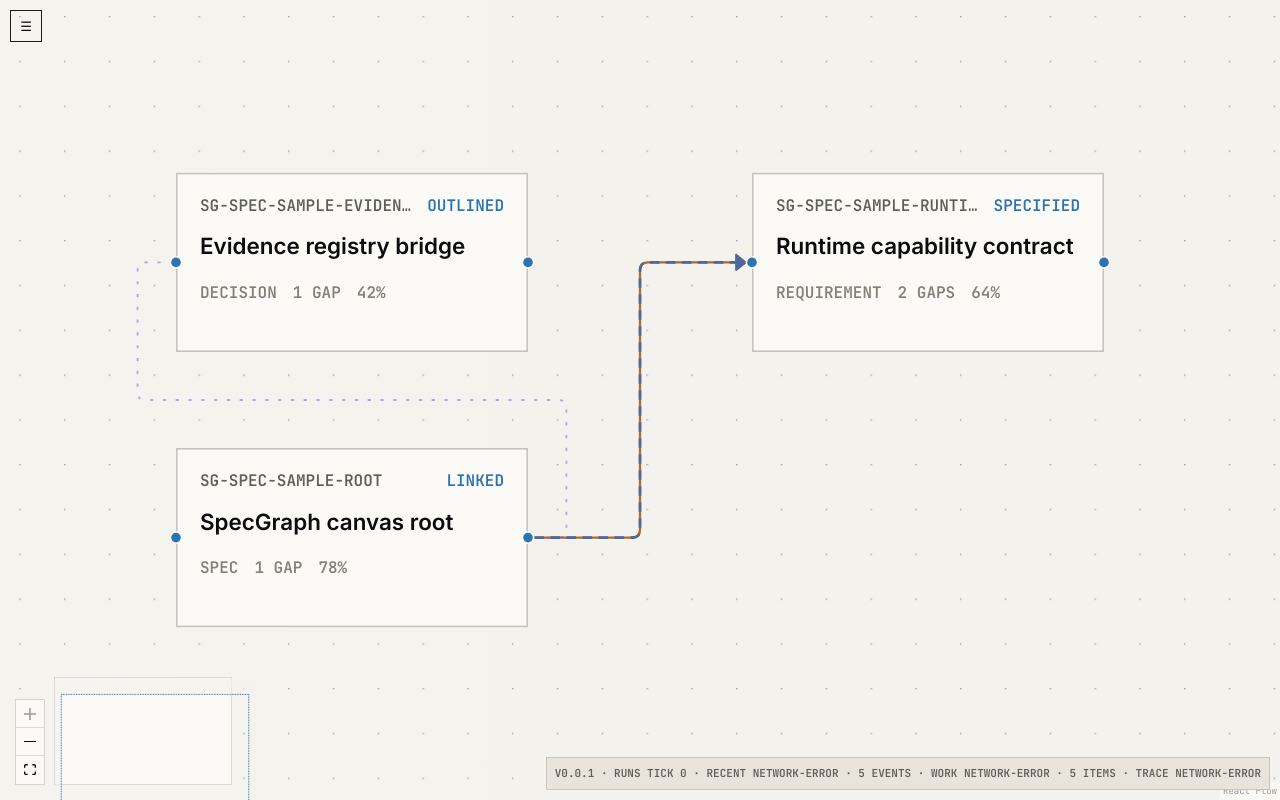
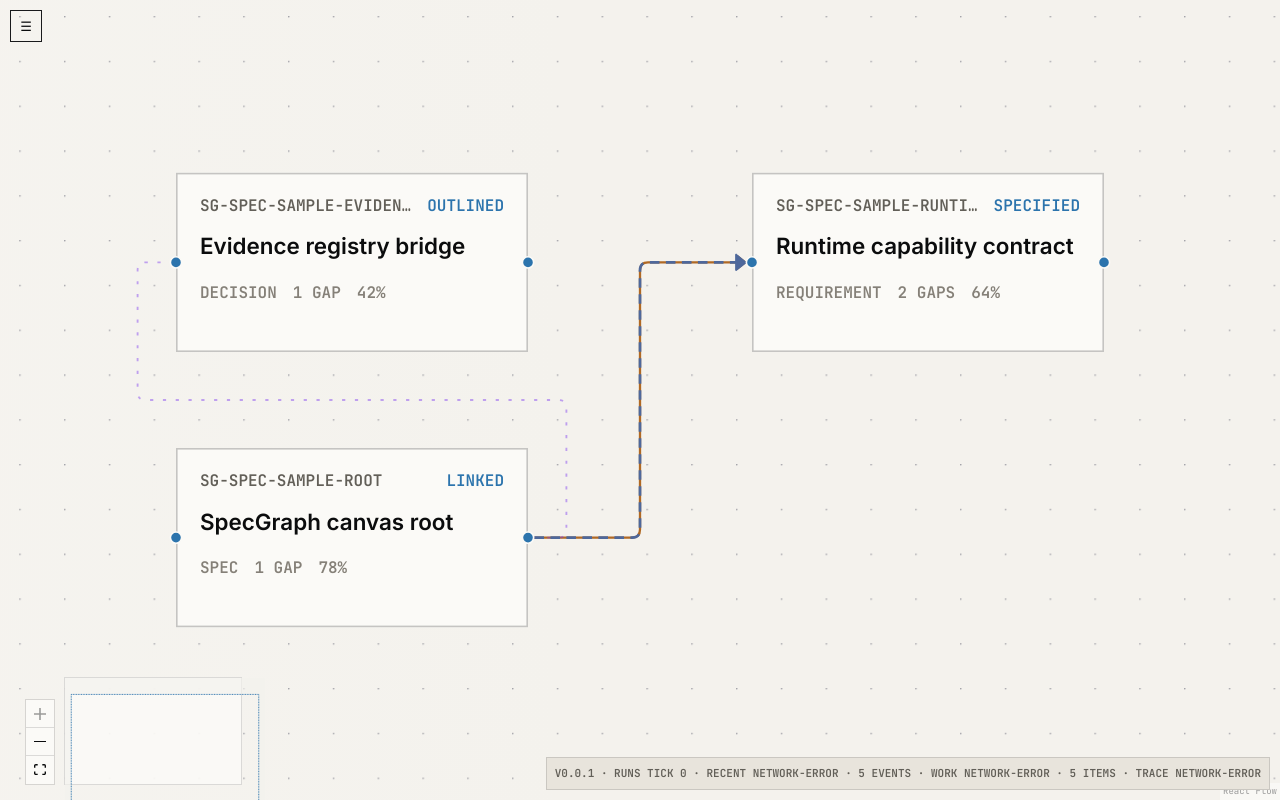
Before and after one commit to 0al-spec/SpecSpace, a React (Vite) app in the folder graphspace/: page / in a window 1280 px wide. Built offline with nearby package versions, Linux system fonts and the light colour scheme; no server answers.

Commit message:
Dock canvas controls beside Sidebar

```diff
--- a/graphspace/src/pages/viewer/ui/ViewerPage.module.css
+++ b/graphspace/src/pages/viewer/ui/ViewerPage.module.css
@@ -23,6 +23,12 @@
 
 .canvasLayer {
   pointer-events: auto;
+}
+
+.canvasLayerWithSidebar {
+  --spec-graph-canvas-left-dock: calc(
+    var(--viewer-panel-edge) + var(--viewer-sidebar-width) + var(--viewer-panel-gap)
+  );
 }
 
 .sidebarRail,
@@ -163,7 +169,7 @@
 .canvasControlDock {
   position: fixed;
   top: var(--viewer-panel-top);
-  left: var(--gs-space-5);
+  left: var(--viewer-panel-edge);
   z-index: 10;
   pointer-events: none;
 }
@@ -236,6 +242,7 @@
 @media (min-width: 1360px) {
   .root {
     --viewer-panel-edge: var(--gs-space-7);
+    --viewer-panel-gap: var(--gs-space-5);
     --viewer-sidebar-width: min(380px, calc(100vw - 2 * var(--viewer-panel-edge)));
   }
 
@@ -270,6 +277,10 @@
     left: var(--viewer-panel-edge);
   }
 
+  .canvasLayerWithSidebar {
+    --spec-graph-canvas-left-dock: var(--viewer-panel-edge);
+  }
+
   .utilityRailWithInspector {
     right: var(--viewer-panel-edge);
     max-height: 24vh;
--- a/graphspace/src/pages/viewer/ui/ViewerPage.tsx
+++ b/graphspace/src/pages/viewer/ui/ViewerPage.tsx
@@ -170,7 +170,12 @@ export function ViewerPage() {
     <div className={styles.root}>
       <SpecGraphCanvas
         state={specGraphState}
-        className={styles.canvasLayer}
+        className={[
+          styles.canvasLayer,
+          sidebarOpen ? styles.canvasLayerWithSidebar : "",
+        ]
+          .filter(Boolean)
+          .join(" ")}
         selectedNodeId={selectedSpecNodeId}
         onSelectedNodeIdChange={setSelectedSpecNodeId}
         onSelectionChange={setSelectedSpec}
--- a/graphspace/src/widgets/spec-graph-canvas/ui/SpecGraphCanvas.module.css
+++ b/graphspace/src/widgets/spec-graph-canvas/ui/SpecGraphCanvas.module.css
@@ -1,4 +1,6 @@
 .root {
+  --spec-graph-canvas-left-dock: 10px;
+
   position: fixed;
   inset: 0;
   z-index: 0;
@@ -38,10 +40,12 @@
 }
 
 .flow :global(.react-flow__controls) {
+  left: var(--spec-graph-canvas-left-dock);
   border: 1px solid var(--gs-rule-soft);
   border-radius: var(--gs-radius-md);
   box-shadow: none;
   overflow: hidden;
+  transition: left 160ms ease;
 }
 
 .flow :global(.react-flow__controls-button) {
@@ -50,6 +54,11 @@
   border-bottom-color: var(--gs-rule-soft);
   background: var(--gs-panel);
   color: var(--gs-ink);
+}
+
+.flow :global(.react-flow__minimap) {
+  left: var(--spec-graph-canvas-left-dock);
+  transition: left 160ms ease;
 }
 
 .miniMap {
```
